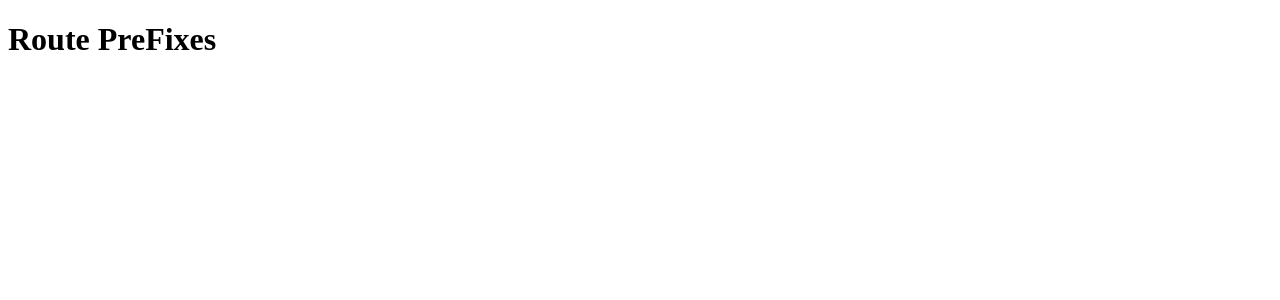
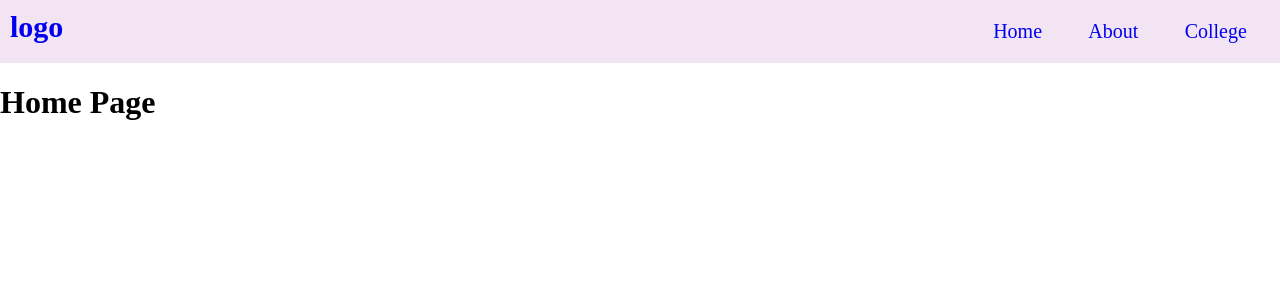
Before and after one commit to muskan-chouhan/react, a React (Vite) app in the folder route-prefixes/: page / in a window 1280 px wide. Shown: the top 300 px of the page. Built offline with nearby package versions, Linux system fonts and the light colour scheme.

Commit message:
add route prefixes file

```diff
--- a/route-prefixes/package.json
+++ b/route-prefixes/package.json
@@ -11,7 +11,8 @@
   },
   "dependencies": {
     "react": "^19.2.0",
-    "react-dom": "^19.2.0"
+    "react-dom": "^19.2.0",
+    "react-router": "^7.13.0"
   },
   "devDependencies": {
     "@eslint/js": "^9.39.1",
--- /dev/null
+++ b/route-prefixes/src/About.jsx
@@ -0,0 +1,9 @@
+function About() {
+  return (
+    <>
+    <h1>About Page</h1>
+    </>
+  )
+}
+
+export default About
--- a/route-prefixes/src/App.jsx
+++ b/route-prefixes/src/App.jsx
@@ -1,14 +1,35 @@
-import { useState } from 'react'
-import reactLogo from './assets/react.svg'
-import viteLogo from '/vite.svg'
-
-
+import {Navigate, Route, Routes} from 'react-router'
+import Home from './home'
+import About from './About'
+import College from './College'
+import Student from './Student'
+import Department from './Department'
+import Header from './header'
+import './Navbar.css'
 function App() {
-  const [count, setCount] = useState(0)
 
   return (
     <>
-    <h1>Route PreFixes</h1>
+    {/* <Header/> */}
+    <Routes>
+
+      <Route element={<Header/>}>
+        <Route path='/' element={<Home/>}/>
+        <Route path='/about' element={<About/>}/>
+      </Route>
+
+
+
+
+       <Route path='/College' element={<College/>}>
+         <Route index element={<Student/>}/>
+         <Route path='department' element={<Department/>}/>
+      </Route>
+    </Routes>
+
+
+
+
     </>
   )
 }
--- /dev/null
+++ b/route-prefixes/src/College.jsx
@@ -0,0 +1,15 @@
+import {Link,NavLink,Outlet} from 'react-router'
+
+function College() {
+  return (
+    <div className='college' style={{textAlign:'center'}}>
+    <h1>College</h1>
+    <Link to='/'>Go Back to Home</Link>
+    <NavLink className='link' to=' '>Student</NavLink>
+    <NavLink className='link' to='department'>Department</NavLink>
+    <Outlet/>
+    </div>
+  )
+}
+
+export default College
--- /dev/null
+++ b/route-prefixes/src/Department.jsx
@@ -0,0 +1,9 @@
+function Department() {
+  return (
+    <>
+    <h1>Department Page</h1>
+    </>
+  )
+}
+
+export default Department
--- /dev/null
+++ b/route-prefixes/src/Home.jsx
@@ -0,0 +1,9 @@
+function Home() {
+  return (
+    <>
+    <h1>Home Page</h1>
+    </>
+  )
+}
+
+export default Home
--- /dev/null
+++ b/route-prefixes/src/Student.jsx
@@ -0,0 +1,9 @@
+function Student() {
+  return (
+    <>
+    <h1>Student Page</h1>
+    </>
+  )
+}
+
+export default Student;
--- /dev/null
+++ b/route-prefixes/src/header.jsx
@@ -0,0 +1,20 @@
+import { Link, Outlet } from "react-router"
+
+export default function Header() {
+    return (<div>
+    <div className="header">
+        <div>
+            <Link className="link"  to='/'><h2>logo</h2></Link>
+        </div>
+        <div>
+            <ul>
+                <li><Link className="link" to= '/'>Home</Link></li>
+                <li><Link className="link" to= '/about'>About</Link></li>
+                <li><Link className="link" to= '/College'>College</Link></li>
+            </ul>
+        </div>
+    </div>
+    <Outlet/>
+</div>
+    )
+}
--- /dev/null
+++ b/route-prefixes/src/navbar.css
@@ -0,0 +1,34 @@
+body{
+    margin: 0;
+    padding: 0;
+    box-sizing: border-box;
+}
+.header{
+    background-color: rgb(243, 228, 243);
+    display: flex;
+    justify-content: space-between;
+    padding: 10px;
+}
+.header ul{
+  display: flex;
+  list-style-type: none;
+  margin: auto;
+  width: 300px;
+  justify-content: space-around;
+}
+
+.header ul li{
+    padding: 10px;
+}
+.header .link h2{
+ margin: 0;
+}
+.header .link{
+    text-decoration: none;
+    font-size: 20px;
+}
+ .college .link{
+    text-decoration: none;
+    font-size: 20px;
+    margin: 10px;
+}
```
Also changed, not shown: route-prefixes/src/main.jsx (+3 -4 lines), 1 other file (tests, documents, lock files or other folders).
